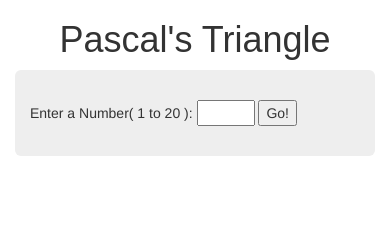
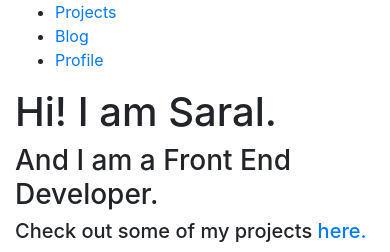
Before and after one commit to Saralkarki/pascals_triangle, a Flask app: page / in a window 390 px wide. Shown: the top 252 px of the page. Before the commit the page ends 156 px from the top, so only its background shows below. Run offline with Flask 2, Linux system fonts and the light colour scheme; some libraries are stand-ins or nearby versions.

Commit message:
Update index.html

```diff
--- a/templates/index.html
+++ b/templates/index.html
@@ -1,32 +1,102 @@
-<!DOCTYPE html>
-<html lang="en">
+<!-- Portfolip -->
+<!Doctype html>
 
 <head>
-    <title>Pascal's Triangle</title>
-    <link rel="stylesheet" href="https://maxcdn.bootstrapcdn.com/bootstrap/3.3.7/css/bootstrap.min.css">
-    <script src="/static/js/main.js"></script>
+  <title> Portfolio </title>
+<!-- Bootstrap -->
+  <link rel="stylesheet" href="https://stackpath.bootstrapcdn.com/bootstrap/4.1.3/css/bootstrap.min.css" integrity="sha384-MCw98/SFnGE8fJT3GXwEOngsV7Zt27NXFoaoApmYm81iuXoPkFOJwJ8ERdknLPMO" crossorigin="anonymous">
+  <link rel="stylesheet"
+          href="https://fonts.googleapis.com/css?family=Montserrat">
+  <link rel="stylesheet" href="https://cdnjs.cloudflare.com/ajax/libs/font-awesome/4.7.0/css/font-awesome.min.css">
 </head>
 <body>
-    <div class="container">
-        <div class="header">
-            <h1 style="font-family: Arial, Helvetica, sans-serif; text-align: center">Pascal's Triangle
-            </h1>
-        </div>
-        <div class="jumbotron">
+  <div class="container-fluid">
+  <div class="row"  id = "welcome-section">
+    <div class = "col-md-12" id ="navbar">
+      <ul>
 
-            Enter a Number( 1 to 20 ): <input type="number" id ="number" value ="" min="1" max="20">
-            <button value ="submit" onclick="row();text_show();">Go!</button>
-            <h5 id ="output_text" style="text-align: center; display:none">Output</h5>
-            <div id = "result" style="text-align: center"></div>
+      <li id="nav-li"> <a href ="#projects" id ="nav-link">Projects</a></li>
+    <li id="nav-li"><a href = "https://www.medium.com/saralkarki" id ="nav-link">Blog</li></a>
+    <li id="nav-li"> <a href="https://codepen.io/saralkarki" id ="profile-link" target ="_blank">Profile</a></li>
+    </ul>
+    </div>
+
+<!--       <div class="col-sm-3"> </div> -->
+      <div class="col-sm-9 offset-md-3"id = "intro">
+
+          <div id ="content"><h1 class ="name"> Hi! I am Saral.
+          </h1>
+    <h3> And I am a Front End Developer.</h3>
+            <h5> Check out some of my projects<a href ="#projects" id ="nav-link"> here. </a> </h5>
 
 
 
+    </div>
+    </div>
+  </div>
+  </div>
+<!--   Projects section -->
+   <div class="container-fluid" id="projects">
+          <div class="project-title">
+            Projects </div>
+        <div class="row" id="project-link">
+         <div class="col-sm-4"> <a href = "https://codepen.io/saralkarki/full/rqLwwv/"> <img src="https://www.dropbox.com/s/7kuh2mf346qpk58/Tribute_page.png?raw=1" id="proj_1"></a>
+           <div class="row" id="project_link"> <a href = "https://codepen.io/saralkarki/full/rqLwwv/">Tribute Page </a></div>
+          </div>
+
+        <div class="col-sm-4">
+          <a href="https://codepen.io/saralkarki/full/bmeYyr/">
+         <img src="https://www.dropbox.com/s/dacp8ttsc4tudkh/Screen%20Shot%202018-11-01%20at%209.28.49%20AM.png?dl=1" id="proj_2">
+          </a>
+          <div class="row" id="project_link" >   <a href="https://codepen.io/saralkarki/full/bmeYyr/">Sample Form </a></div>
+          </div>
+
+
+
+      <div class="col-sm-4">
+    <a href="https://codepen.io/saralkarki/full/dgKQaZ/">
+      <img src="https://www.dropbox.com/s/f7csefbonqf967v/landing_page.png?raw=1" id="proj_3">
+        </a>
+         <div class="row" id="project_link"><a href="https://codepen.io/saralkarki/full/dgKQaZ/"> Landing Page Sample </a></div>
+          </div>
+          </div>
+
+        <div class="row" id="project-link">
+     <div class="col-sm-4">
+ <a href="https://codepen.io/saralkarki/full/ePQxyB/" >
+   <img src="https://www.dropbox.com/s/0ynhym0bz6yc0qm/Screen%20Shot%202018-11-01%20at%209.30.21%20AM.png?raw=1" id="proj_4">
+       </a>
+        <div class="row" id="project_link"> <a href="https://codepen.io/saralkarki/full/ePQxyB/" >Documentation Page</a></div>
+          </div>
+</div>
         </div>
+
+
+
+<!--  Footer content  -->
+  <div class="footer">
+  <a href ="https://codepen.io/saralkarki/"><i class="fa fa-codepen" style="font-size:24px; padding: 10px;color: pink;"></i></a>
+    <a href ="https://www.linkedin.com/in/saral-karki/"> <i class="fa fa-linkedin" style="font-size:24px; padding: 10px;color: pink;"></i></a>
+   <a href ="mailto:saral.karki@gmail.com">  <i class="fa fa-envelope" style="font-size:24px;padding: 10px;color: pink; "></i></a>
+    <a href ="https://medium.com/saralkarki"> <i class="fa fa-medium" style="font-size:24px;padding: 10px;color: pink;"></i></a>
+   <a href ="https://www.freecodecamp.org/saral_karki">  <i class="fa fa-free-code-camp" style="font-size:24px; padding: 10px;color: pink;"> </i></a>
+  </div>
+  <div class="row" style="height:10vh;">
+    <div>
 
 
 
 
 
 
-    </div>
+
+
+<!-- Projects section End -->
+
+
+  </div>
+
 </body>
+
+
+<!--   <script src="https://cdn.freecodecamp.org/testable-projects-fcc/v1/bundle.js"></script>  -->
```
